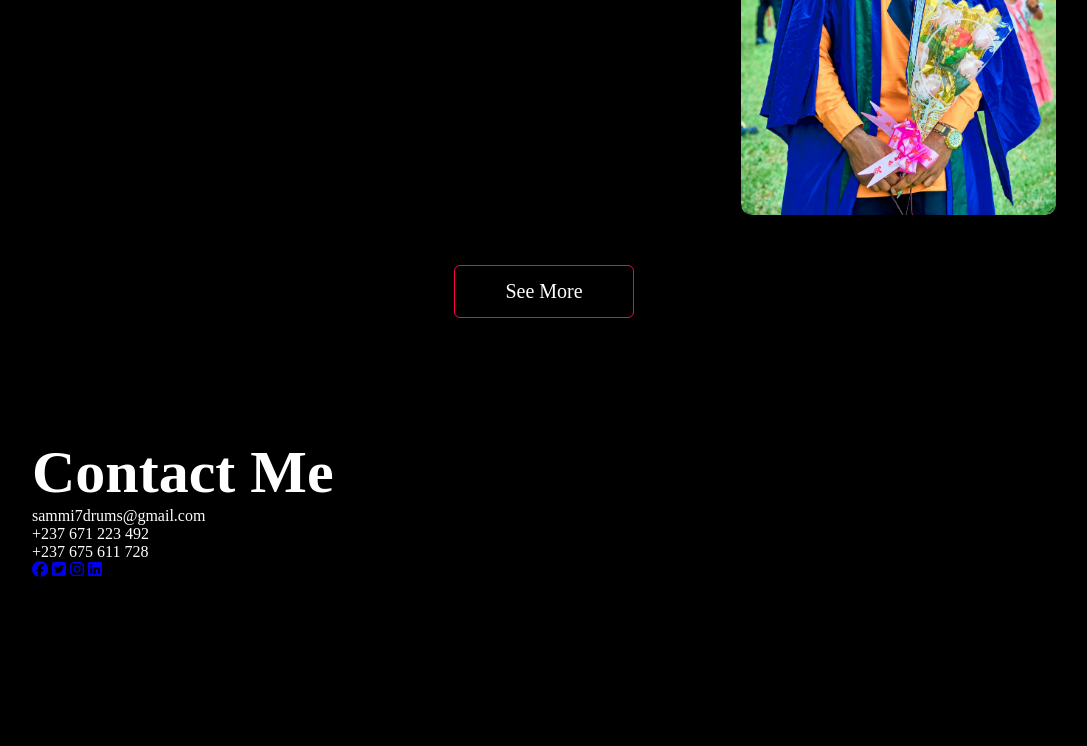
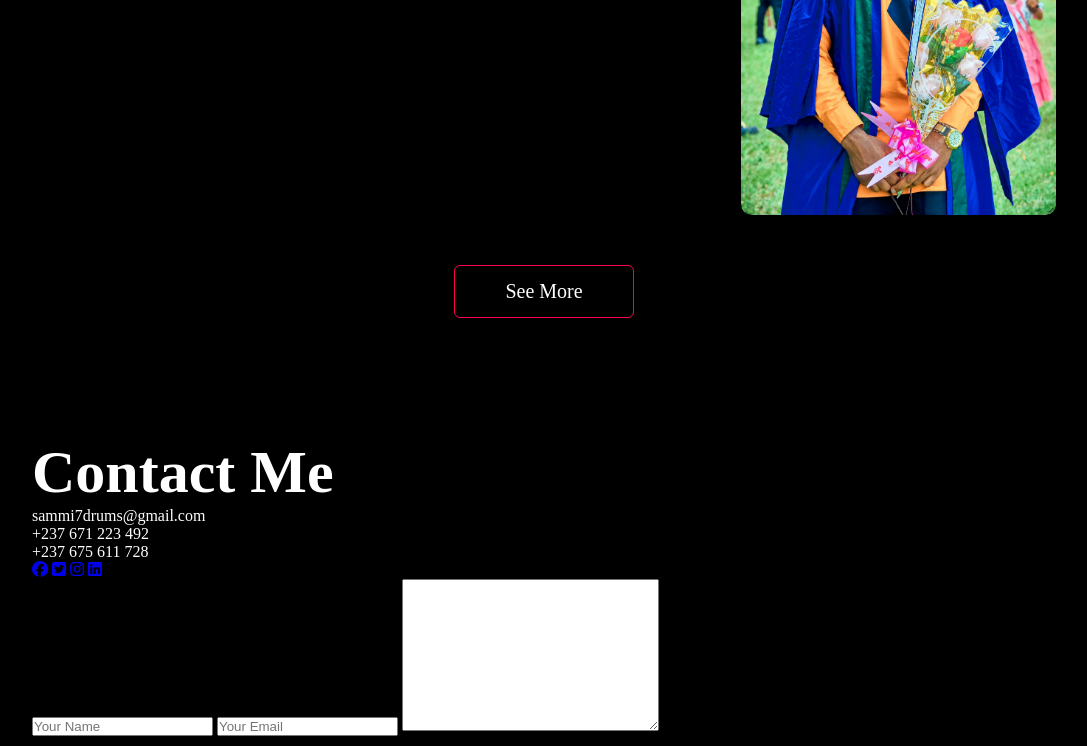
Before and after one commit to Sammi-Drums/PortMe, a plain HTML site: page index.html in a window 1280 px wide. Shown: the part 2284-3030 px from the top of the page, without its empty margins (96-1183 px from the left). Before the commit the page ends 2873 px from the top, so only its background shows below. Drawn offline with Linux system fonts and the light colour scheme.

Commit message:
Update index.html

```diff
--- a/index.html
+++ b/index.html
@@ -178,7 +178,14 @@
                     <a href="#"><i class="fab fa-linkedin"></i></a>
                 </div>
             </div>
-            <div class="contact-right"></div>
+            <div class="contact-right">
+                <form action="">
+                    <input type="text" name="Name" placeholder="Your Name" required>
+                    <input type="email" name="Email" placeholder="Your Email" required>
+                    <textarea name="Message" id="" cols="30" rows="10"></textarea>
+
+                </form>
+            </div>
         </div>
     </div>
 </div>
```
